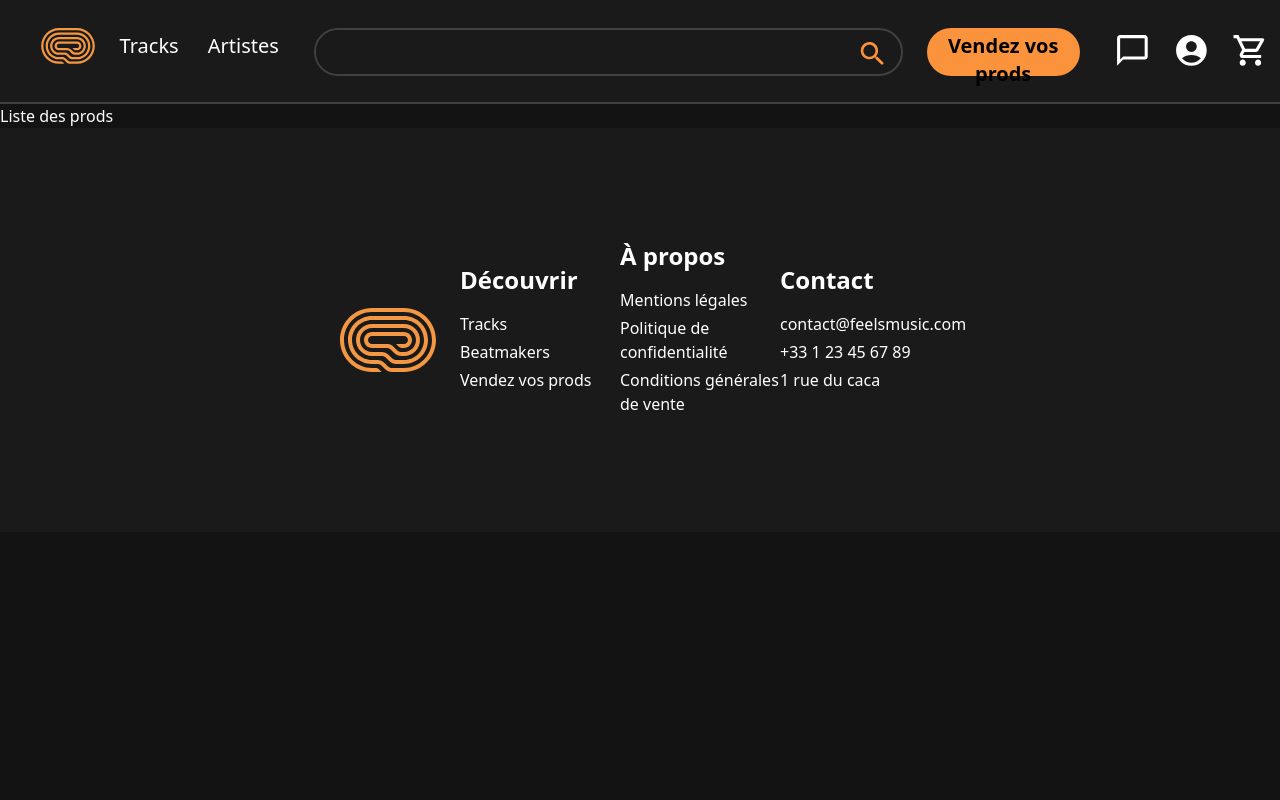
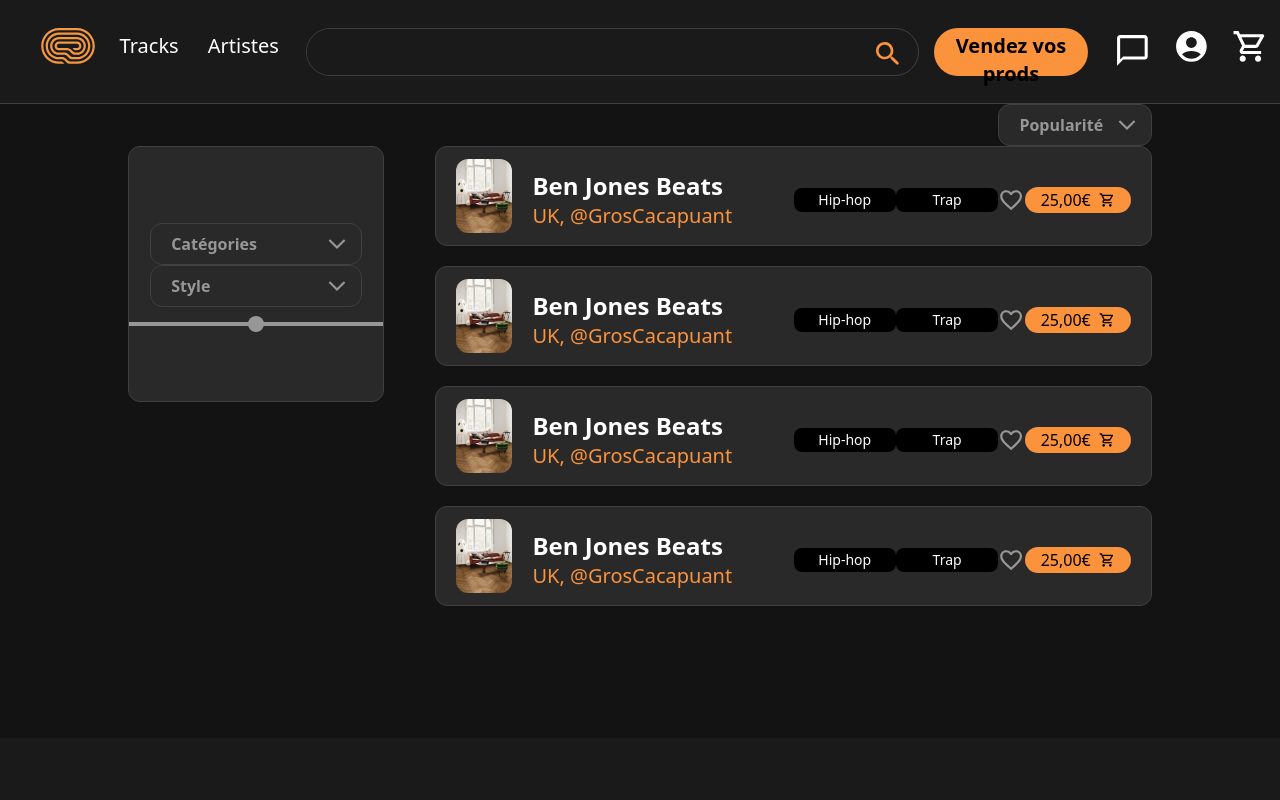
Before and after one commit to BrouetteBleue/MyDigitalProjet-Feels-Music, a Nuxt app: page /prods in a window 1280 px wide. Shown: the top 800 px of the page. Built offline with nearby package versions, Linux system fonts and the light colour scheme.

Commit message:
avancement page index prod

```diff
--- a/components/Bars/CurrentStars.vue
+++ b/components/Bars/CurrentStars.vue
@@ -1,5 +1,5 @@
 <template lang="">
-    <div class="w-full flex flex-row justify-center items-center mb-48">
+    <div class="w-full flex flex-row justify-center items-center mb-36">
         <div class="grid grid-cols-4 gap-12 w-[78%]">
             <CardsCardRound />
             <CardsCardRound />
--- /dev/null
+++ b/components/Bars/TrackList.vue
@@ -0,0 +1,17 @@
+<template lang="">
+    <div class="w-full flex flex-row justify-center items-center mb-28">
+        <div class="flex flex-col items w-full">
+            <CardsCardTrack />
+            <CardsCardTrack />
+            <CardsCardTrack />
+            <CardsCardTrack />
+        </div>
+    </div>
+</template>
+<script setup>
+
+
+</script>
+<style lang="">
+
+</style>
--- /dev/null
+++ b/components/Buttons/AddToCartBtn.vue
@@ -0,0 +1,12 @@
+<template>
+    <button class="flex flex-row items-center justify-center rounded-full text-black w-[130px] h-[35%] bg-orange-400 font-medium text-base" >{{ text }} <IconsCart class="w-[1em] h-[1em] ml-2"/></button>
+</template>
+
+<script setup>
+    defineProps({
+        text: {
+            type: String,
+            default: ""
+        }
+    })
+</script>
--- /dev/null
+++ b/components/Buttons/CategoryBtn.vue
@@ -0,0 +1,12 @@
+<template>
+    <button class="rounded-lg text-white h-[32%] w-[125px] bg-black font-normal text-sm" >{{ text }}</button>
+</template>
+
+<script setup>
+    defineProps({
+        text: {
+            type: String,
+            default: ""
+        }
+    })
+</script>
--- /dev/null
+++ b/components/Buttons/Select.vue
@@ -0,0 +1,23 @@
+<template lang="">
+    <div class="select-container w-10/12">
+        <select class="block w-full bg-[#292929] border-[1px] border-[#404040] text-md text-[#979797] font-semibold py-2 px-4 pl-5 pr-10 rounded-xl shadow-sm">
+        <option value="option1">{{ text }}</option>
+        <option value="option2">Option 2</option>
+        <option value="option3">Option 3</option>
+        </select>
+        <span class="select-arrow">
+            <IconsArrow class="w-5 h-5"/>
+        </span>
+    </div>
+</template>
+<script setup>
+    defineProps({
+        text: {
+            type: String,
+            default: ""
+        }
+    })
+</script>
+<style lang="">
+
+</style>
--- /dev/null
+++ b/components/Cards/CardTrack.vue
@@ -0,0 +1,29 @@
+<template lang="">
+    <div class="flex flex-row justify-between h-[100px] mb-5 rounded-[0.75rem] border-[1px] border-[#404040] bg-[#292929] px-5 py-2">
+        <div class="flex flex-row items-center w-[50%]">
+            <img class="rounded-xl w-2/12 h-[90%] mr-5" src="@/assets/img/HARO536707.jpg" alt="">
+            <div class="flex flex-col">
+                <div class="text-2xl font-semibold mt-2">
+                    Ben Jones Beats
+                </div>
+                <div class="text-xl font-normal text-orange-400">
+                    UK, @GrosCacapuant
+                </div>
+            </div>
+        </div>
+
+        <div class="flex flex-row justify-between items-center mt-2 w-6/12">
+            <ButtonsCategoryBtn text="Hip-hop"/>
+            <ButtonsCategoryBtn text="Trap"/>
+            <IconsHeart />
+            <ButtonsAddToCartBtn text="25,00€"/>
+        </div>
+    </div>
+</template>
+
+<script setup>
+
+</script>
+<style lang="">
+
+</style>
--- a/components/Header.vue
+++ b/components/Header.vue
@@ -1,5 +1,5 @@
 <template>
-    <div class="flex flex-row justify-between h-[6.5rem] pt-7 border-b-2 border-b-[#404040] bg-[#1A1A1A]">
+    <div class="flex flex-row justify-between h-[6.5rem] pt-7 border-b-[1px] border-b-[#404040] bg-[#1A1A1A]">
       <div class="w-[5%] ml-10">
         <nuxt-link to="/">
           <IconsLogo class="pb-5" />
@@ -28,8 +28,8 @@
             <ButtonsRoundedButton text="Vendez vos prods" />
           </nuxt-link>
         </div>
-        <div class="flex flex-row justify-between w-[15%] pt-1">
-            <div class="w-[33%] text-center">
+        <div class="flex flex-row justify-between w-[15%]">
+            <div class="w-[33%] text-center pt-1">
             <nuxt-link to="/profile/messages">
                 <button class="rounded-full">
                 <IconsChat />
--- /dev/null
+++ b/components/Icons/Arrow.vue
@@ -0,0 +1,10 @@
+
+<template>
+    <svg xmlns="http://www.w3.org/2000/svg" width="1em" height="1em" viewBox="0 0 24 24"><path fill="#979797" d="M6.23 20.23L8 22l10-10L8 2L6.23 3.77L14.46 12z"></path></svg>
+  </template>
+
+  <script>
+  export default {
+    name: 'IcTwotoneArrowForwardIos'
+  }
+  </script>
--- /dev/null
+++ b/components/Icons/Heart.vue
@@ -0,0 +1,10 @@
+
+<template>
+    <svg xmlns="http://www.w3.org/2000/svg" width="2em" height="2em" viewBox="0 0 24 24"><path fill="#979797" d="M16.5 3c-1.74 0-3.41.81-4.5 2.09C10.91 3.81 9.24 3 7.5 3C4.42 3 2 5.42 2 8.5c0 3.78 3.4 6.86 8.55 11.54L12 21.35l1.45-1.32C18.6 15.36 22 12.28 22 8.5C22 5.42 19.58 3 16.5 3zm-4.4 15.55l-.1.1l-.1-.1C7.14 14.24 4 11.39 4 8.5C4 6.5 5.5 5 7.5 5c1.54 0 3.04.99 3.57 2.36h1.87C13.46 5.99 14.96 5 16.5 5c2 0 3.5 1.5 3.5 3.5c0 2.89-3.14 5.74-7.9 10.05z"></path></svg>
+  </template>
+
+  <script>
+  export default {
+    name: 'IcBaselineFavoriteBorder'
+  }
+  </script>
--- a/components/SearchBar.vue
+++ b/components/SearchBar.vue
@@ -1,5 +1,5 @@
 <template>
-    <div class="flex flex-row w-[50%] h-12 rounded-full border-2 border-[#404040]">
+    <div class="flex flex-row w-[52%] h-12 rounded-3xl border-[1px] border-[#404040]">
         <input
         type="text"
         class="w-11/12 rounded-full bg-[#1A1A1A] focus:outline-none focus:ring-0 pl-4"
--- a/pages/index.vue
+++ b/pages/index.vue
@@ -42,7 +42,7 @@
                 </div>
             </div>
 
-            <div class="flex flex-col items-center justify-center mt-12 mb-12">
+            <div class="flex flex-col items-center justify-center mt-12">
                 <h2 class="font-bold text-3xl">Pourquoi Feels Music ?</h2>
                 <div class="flex justify-around items-center w-9/12 mt-52 mb-12">
                     <div class="relative w-[30%] p-4 text-left mb-20 rounded-2xl  h-[450px]">
--- a/pages/prods/index.vue
+++ b/pages/prods/index.vue
@@ -1,5 +1,102 @@
 <template>
-    <div>
-        Liste des prods
+    <div class="flex flex-col justify-center items-center">
+        <div class="flex w-[80%] justify-end">
+            <ButtonsSelect text="Popularité" class="w-[15%]"/>
+        </div>
+
+        <div class="flex flex-row justify-between w-[80%] ">
+            <div class="flex flex-col justify-center items-center w-3/12 h-[16em] rounded-xl border-[1px] border-[#404040] bg-[#292929]">
+                <ButtonsSelect text="Catégories"/>
+                <ButtonsSelect text="Style"/>
+                <input type="range"  min="0" max="100" class="text-[#CFCFCF] bg-[#292929]" >
+            </div>
+
+
+
+            <div class="flex flex-col justify-between w-[70%]">
+                <BarsTrackList />
+            </div>
+
+        </div>
+
+
     </div>
 </template>
+
+
+
+
+<style>
+    .select-container {
+      position: relative;
+    }
+    .select-container select {
+      appearance: none;
+      -webkit-appearance: none;
+      -moz-appearance: none;
+    }
+    .select-arrow {
+      position: absolute;
+      right: 10px;
+      top: 50%;
+      transform: rotate(90deg) translateY(25%) translateX(-50%);
+      pointer-events: none;
+    }
+
+    input[type=range] {
+  -webkit-appearance: none;
+  appearance: none;
+  width: 100%;
+  margin-top: 15px;
+  height: 4px;
+  background-color: #979797; /* Couleur de la barre de progression */
+  cursor: pointer;
+}
+
+input[type=range]::-webkit-slider-thumb {
+  -webkit-appearance: none;
+  appearance: none;
+  background-color: #979797; /* Couleur du curseur */
+  width: 16px;
+  height: 16px;
+  border-radius: 50%;
+  cursor: pointer;
+  margin-top: -6px; /* Centrer le curseur sur la barre */
+}
+
+input[type=range]::-moz-range-thumb {
+  background-color: #979797; /* Couleur du curseur */
+  width: 16px;
+  height: 16px;
+  border-radius: 50%;
+  cursor: pointer;
+}
+
+input[type=range]::-ms-thumb {
+  background-color: #979797; /* Couleur du curseur */
+  width: 16px;
+  height: 16px;
+  border-radius: 50%;
+  cursor: pointer;
+  margin-top: -6px; /* Centrer le curseur sur la barre */
+}
+
+input[type=range]::-webkit-slider-runnable-track {
+  background-color: #979797; /* Couleur de la barre de progression */
+  height: 4px;
+  cursor: pointer;
+}
+
+input[type=range]::-moz-range-track {
+  background-color: #979797; /* Couleur de la barre de progression */
+  height: 4px;
+  cursor: pointer;
+}
+
+input[type=range]::-ms-track {
+  background-color: #979797; /* Couleur de la barre de progression */
+  height: 4px;
+  cursor: pointer;
+  border: none;
+}
+  </style>
```
